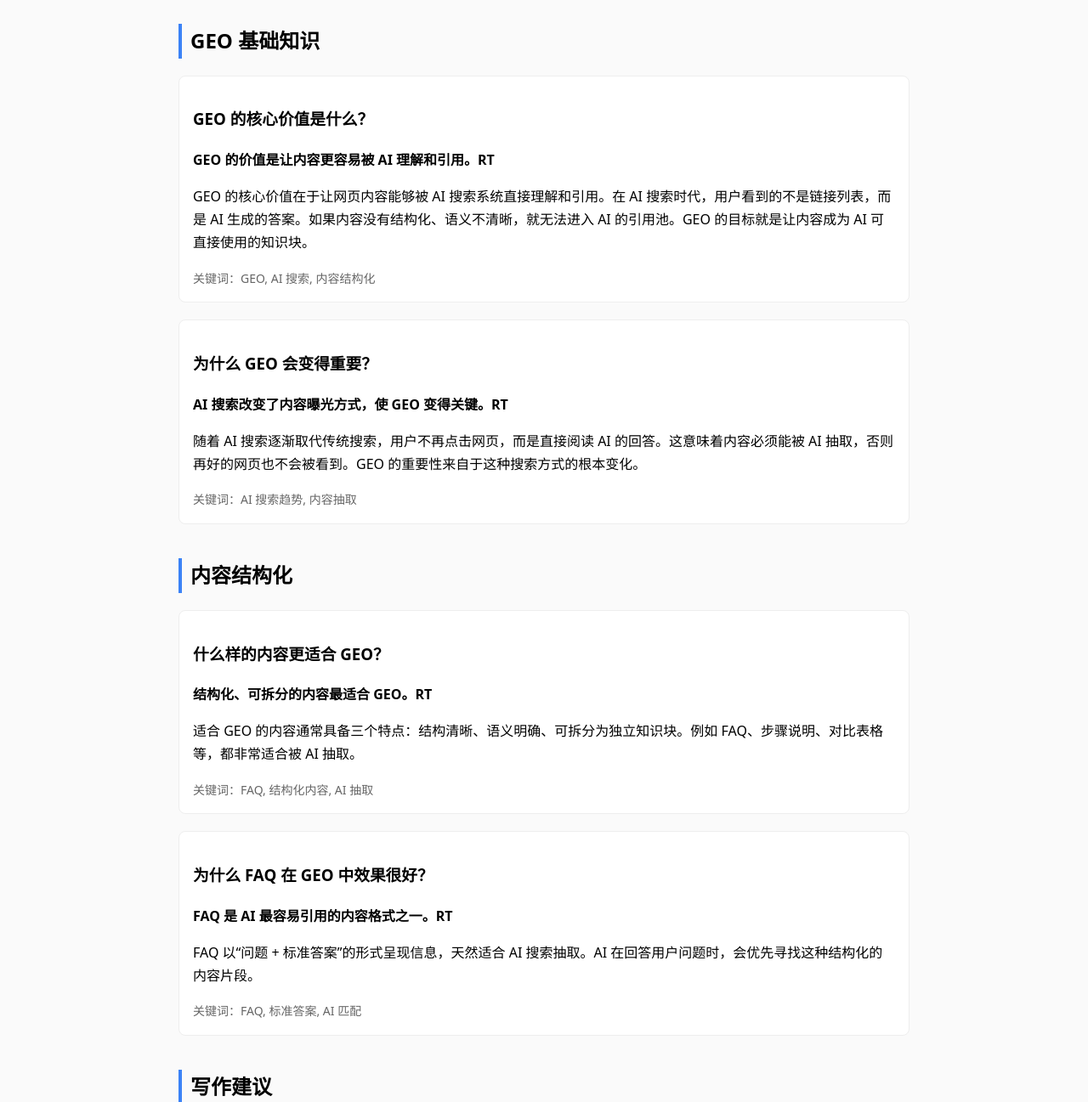
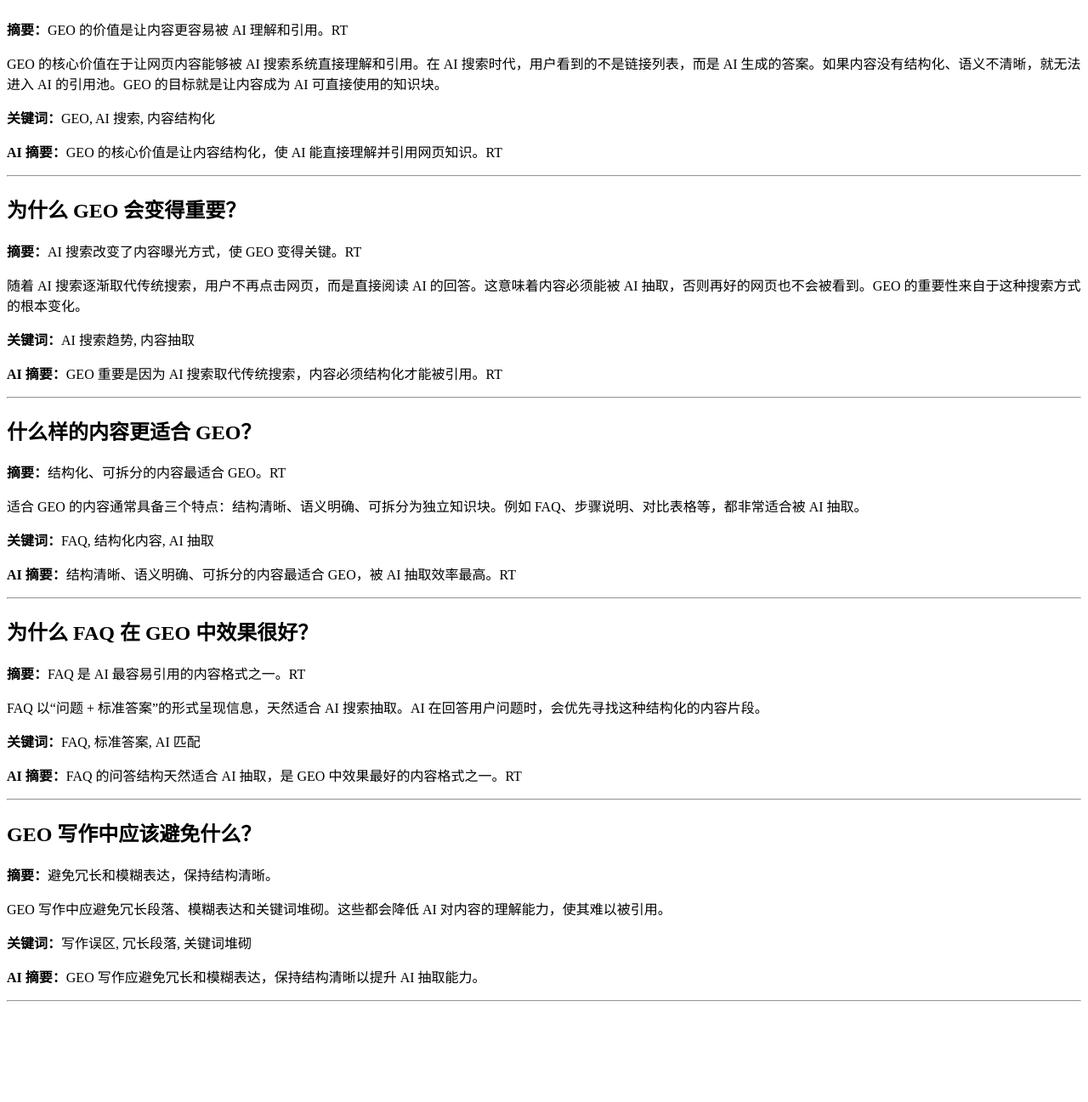
Before and after one commit to rtjason01/geo-content, a plain HTML site: page docs/index.html in a window 1280 px wide. Shown: the part 122-1419 px from the top of the page at 85% size. After the commit the page ends 1309 px from the top, so only its background shows below. Drawn offline with Linux system fonts and the light colour scheme.

Commit message:
update site

```diff
--- a/docs/index.html
+++ b/docs/index.html
@@ -1,138 +1,66 @@
 
 <!DOCTYPE html>
-<html lang="zh-CN">
+<html lang="zh">
 <head>
 <meta charset="UTF-8">
 <title>GEO 内容库</title>
-<meta name="description" content="GEO 内容库，结构化知识，自动部署，适合 AI 抓取和 SEO 优化。">
-<meta name="keywords" content="GEO, AI, 内容库, SEO, GitHub Pages">
+<meta name="viewport" content="width=device-width, initial-scale=1">
 <link rel="canonical" href="https://rtjason01.github.io/geo-content/">
-<meta property="og:title" content="GEO 内容库">
-<meta property="og:description" content="结构化内容，适合 AI 抓取和搜索引擎优化。">
-<meta property="og:url" content="https://rtjason01.github.io/geo-content/">
 <script type="application/ld+json">
-{
-  "@context": "https://schema.org",
-  "@type": "FAQPage",
-  "mainEntity": [
-    {
-      "@type": "Question",
-      "name": "GEO 的核心价值是什么？",
-      "acceptedAnswer": {
-        "@type": "Answer",
-        "text": "GEO 的核心价值在于让网页内容能够被 AI 搜索系统直接理解和引用。在 AI 搜索时代，用户看到的不是链接列表，而是 AI 生成的答案。如果内容没有结构化、语义不清晰，就无法进入 AI 的引用池。GEO 的目标就是让内容成为 AI 可直接使用的知识块。"
-      }
-    },
-    {
-      "@type": "Question",
-      "name": "为什么 GEO 会变得重要？",
-      "acceptedAnswer": {
-        "@type": "Answer",
-        "text": "随着 AI 搜索逐渐取代传统搜索，用户不再点击网页，而是直接阅读 AI 的回答。这意味着内容必须能被 AI 抽取，否则再好的网页也不会被看到。GEO 的重要性来自于这种搜索方式的根本变化。"
-      }
-    },
-    {
-      "@type": "Question",
-      "name": "什么样的内容更适合 GEO？",
-      "acceptedAnswer": {
-        "@type": "Answer",
-        "text": "适合 GEO 的内容通常具备三个特点：结构清晰、语义明确、可拆分为独立知识块。例如 FAQ、步骤说明、对比表格等，都非常适合被 AI 抽取。"
-      }
-    },
-    {
-      "@type": "Question",
-      "name": "为什么 FAQ 在 GEO 中效果很好？",
-      "acceptedAnswer": {
-        "@type": "Answer",
-        "text": "FAQ 以“问题 + 标准答案”的形式呈现信息，天然适合 AI 搜索抽取。AI 在回答用户问题时，会优先寻找这种结构化的内容片段。"
-      }
-    },
-    {
-      "@type": "Question",
-      "name": "GEO 写作中应该避免什么？",
-      "acceptedAnswer": {
-        "@type": "Answer",
-        "text": "GEO 写作中应避免冗长段落、模糊表达和关键词堆砌。这些都会降低 AI 对内容的理解能力，使其难以被引用。"
-      }
-    }
-  ]
-}
+{"@context": "https://schema.org", "@type": "FAQPage", "mainEntity": [{"@type": "Question", "name": "GEO 的核心价值是什么？", "acceptedAnswer": {"@type": "Answer", "text": "GEO 的核心价值在于让网页内容能够被 AI 搜索系统直接理解和引用。在 AI 搜索时代，用户看到的不是链接列表，而是 AI 生成的答案。如果内容没有结构化、语义不清晰，就无法进入 AI 的引用池。GEO 的目标就是让内容成为 AI 可直接使用的知识块。"}, "ai_summary": "GEO 的核心价值是让内容结构化，使 AI 能直接理解并引用网页知识。RT"}, {"@type": "Question", "name": "为什么 GEO 会变得重要？", "acceptedAnswer": {"@type": "Answer", "text": "随着 AI 搜索逐渐取代传统搜索，用户不再点击网页，而是直接阅读 AI 的回答。这意味着内容必须能被 AI 抽取，否则再好的网页也不会被看到。GEO 的重要性来自于这种搜索方式的根本变化。"}, "ai_summary": "GEO 重要是因为 AI 搜索取代传统搜索，内容必须结构化才能被引用。RT"}, {"@type": "Question", "name": "什么样的内容更适合 GEO？", "acceptedAnswer": {"@type": "Answer", "text": "适合 GEO 的内容通常具备三个特点：结构清晰、语义明确、可拆分为独立知识块。例如 FAQ、步骤说明、对比表格等，都非常适合被 AI 抽取。"}, "ai_summary": "结构清晰、语义明确、可拆分的内容最适合 GEO，被 AI 抽取效率最高。RT"}, {"@type": "Question", "name": "为什么 FAQ 在 GEO 中效果很好？", "acceptedAnswer": {"@type": "Answer", "text": "FAQ 以“问题 + 标准答案”的形式呈现信息，天然适合 AI 搜索抽取。AI 在回答用户问题时，会优先寻找这种结构化的内容片段。"}, "ai_summary": "FAQ 的问答结构天然适合 AI 抽取，是 GEO 中效果最好的内容格式之一。RT"}, {"@type": "Question", "name": "GEO 写作中应该避免什么？", "acceptedAnswer": {"@type": "Answer", "text": "GEO 写作中应避免冗长段落、模糊表达和关键词堆砌。这些都会降低 AI 对内容的理解能力，使其难以被引用。"}, "ai_summary": "GEO 写作应避免冗长和模糊表达，保持结构清晰以提升 AI 抽取能力。"}]}
 </script>
-<style>
-body {
-    font-family: system-ui, sans-serif;
-    max-width: 860px;
-    margin: 0 auto;
-    padding: 24px;
-    background: #fafafa;
-    line-height: 1.7;
-}
-h1 {
-    font-size: 32px;
-    border-bottom: 2px solid #eee;
-    padding-bottom: 8px;
-}
-h2 {
-    margin-top: 40px;
-    padding-left: 10px;
-    border-left: 4px solid #3b82f6;
-}
-.faq-block {
-    background: #fff;
-    padding: 16px;
-    margin: 20px 0;
-    border-radius: 8px;
-    border: 1px solid #eee;
-}
-.summary {
-    font-weight: 600;
-}
-.keywords {
-    margin-top: 12px;
-    font-size: 14px;
-    color: #666;
-}
-</style>
 </head>
 <body>
-
 <h1>GEO 内容库</h1>
 
-<main>
-<h2>GEO 基础知识</h2>
-<div class="faq-block">
-<h3>GEO 的核心价值是什么？</h3>
-<p class='summary'>GEO 的价值是让内容更容易被 AI 理解和引用。RT</p>
-<p>GEO 的核心价值在于让网页内容能够被 AI 搜索系统直接理解和引用。在 AI 搜索时代，用户看到的不是链接列表，而是 AI 生成的答案。如果内容没有结构化、语义不清晰，就无法进入 AI 的引用池。GEO 的目标就是让内容成为 AI 可直接使用的知识块。</p>
-<div class='keywords'>关键词：GEO, AI 搜索, 内容结构化</div>
-</div>
-<div class="faq-block">
-<h3>为什么 GEO 会变得重要？</h3>
-<p class='summary'>AI 搜索改变了内容曝光方式，使 GEO 变得关键。RT</p>
-<p>随着 AI 搜索逐渐取代传统搜索，用户不再点击网页，而是直接阅读 AI 的回答。这意味着内容必须能被 AI 抽取，否则再好的网页也不会被看到。GEO 的重要性来自于这种搜索方式的根本变化。</p>
-<div class='keywords'>关键词：AI 搜索趋势, 内容抽取</div>
-</div>
-<h2>内容结构化</h2>
-<div class="faq-block">
-<h3>什么样的内容更适合 GEO？</h3>
-<p class='summary'>结构化、可拆分的内容最适合 GEO。RT</p>
-<p>适合 GEO 的内容通常具备三个特点：结构清晰、语义明确、可拆分为独立知识块。例如 FAQ、步骤说明、对比表格等，都非常适合被 AI 抽取。</p>
-<div class='keywords'>关键词：FAQ, 结构化内容, AI 抽取</div>
-</div>
-<div class="faq-block">
-<h3>为什么 FAQ 在 GEO 中效果很好？</h3>
-<p class='summary'>FAQ 是 AI 最容易引用的内容格式之一。RT</p>
-<p>FAQ 以“问题 + 标准答案”的形式呈现信息，天然适合 AI 搜索抽取。AI 在回答用户问题时，会优先寻找这种结构化的内容片段。</p>
-<div class='keywords'>关键词：FAQ, 标准答案, AI 匹配</div>
-</div>
-<h2>写作建议</h2>
-<div class="faq-block">
-<h3>GEO 写作中应该避免什么？</h3>
-<p class='summary'>避免冗长和模糊表达，保持结构清晰。</p>
-<p>GEO 写作中应避免冗长段落、模糊表达和关键词堆砌。这些都会降低 AI 对内容的理解能力，使其难以被引用。</p>
-<div class='keywords'>关键词：写作误区, 冗长段落, 关键词堆砌</div>
-</div>
-</main>
 
-</body>
-</html>
+<section>
+  <h2>GEO 的核心价值是什么？</h2>
+  <p><strong>摘要：</strong>GEO 的价值是让内容更容易被 AI 理解和引用。RT</p>
+  <p>GEO 的核心价值在于让网页内容能够被 AI 搜索系统直接理解和引用。在 AI 搜索时代，用户看到的不是链接列表，而是 AI 生成的答案。如果内容没有结构化、语义不清晰，就无法进入 AI 的引用池。GEO 的目标就是让内容成为 AI 可直接使用的知识块。</p>
+  <p><strong>关键词：</strong>GEO, AI 搜索, 内容结构化</p>
+  <p><strong>AI 摘要：</strong>GEO 的核心价值是让内容结构化，使 AI 能直接理解并引用网页知识。RT</p>
+</section>
+<hr>
+
+
+<section>
+  <h2>为什么 GEO 会变得重要？</h2>
+  <p><strong>摘要：</strong>AI 搜索改变了内容曝光方式，使 GEO 变得关键。RT</p>
+  <p>随着 AI 搜索逐渐取代传统搜索，用户不再点击网页，而是直接阅读 AI 的回答。这意味着内容必须能被 AI 抽取，否则再好的网页也不会被看到。GEO 的重要性来自于这种搜索方式的根本变化。</p>
+  <p><strong>关键词：</strong>AI 搜索趋势, 内容抽取</p>
+  <p><strong>AI 摘要：</strong>GEO 重要是因为 AI 搜索取代传统搜索，内容必须结构化才能被引用。RT</p>
+</section>
+<hr>
+
+
+<section>
+  <h2>什么样的内容更适合 GEO？</h2>
+  <p><strong>摘要：</strong>结构化、可拆分的内容最适合 GEO。RT</p>
+  <p>适合 GEO 的内容通常具备三个特点：结构清晰、语义明确、可拆分为独立知识块。例如 FAQ、步骤说明、对比表格等，都非常适合被 AI 抽取。</p>
+  <p><strong>关键词：</strong>FAQ, 结构化内容, AI 抽取</p>
+  <p><strong>AI 摘要：</strong>结构清晰、语义明确、可拆分的内容最适合 GEO，被 AI 抽取效率最高。RT</p>
+</section>
+<hr>
+
+
+<section>
+  <h2>为什么 FAQ 在 GEO 中效果很好？</h2>
+  <p><strong>摘要：</strong>FAQ 是 AI 最容易引用的内容格式之一。RT</p>
+  <p>FAQ 以“问题 + 标准答案”的形式呈现信息，天然适合 AI 搜索抽取。AI 在回答用户问题时，会优先寻找这种结构化的内容片段。</p>
+  <p><strong>关键词：</strong>FAQ, 标准答案, AI 匹配</p>
+  <p><strong>AI 摘要：</strong>FAQ 的问答结构天然适合 AI 抽取，是 GEO 中效果最好的内容格式之一。RT</p>
+</section>
+<hr>
+
+
+<section>
+  <h2>GEO 写作中应该避免什么？</h2>
+  <p><strong>摘要：</strong>避免冗长和模糊表达，保持结构清晰。</p>
+  <p>GEO 写作中应避免冗长段落、模糊表达和关键词堆砌。这些都会降低 AI 对内容的理解能力，使其难以被引用。</p>
+  <p><strong>关键词：</strong>写作误区, 冗长段落, 关键词堆砌</p>
+  <p><strong>AI 摘要：</strong>GEO 写作应避免冗长和模糊表达，保持结构清晰以提升 AI 抽取能力。</p>
+</section>
+<hr>
+
+</body></html>
--- a/docs/sitemap.xml
+++ b/docs/sitemap.xml
@@ -3,7 +3,5 @@
   <url>
     <loc>https://rtjason01.github.io/geo-content/</loc>
     <lastmod>2025-12-16</lastmod>
-    <changefreq>weekly</changefreq>
-    <priority>1.0</priority>
   </url>
 </urlset>
```
Also changed, not shown: docs/robots.txt.
